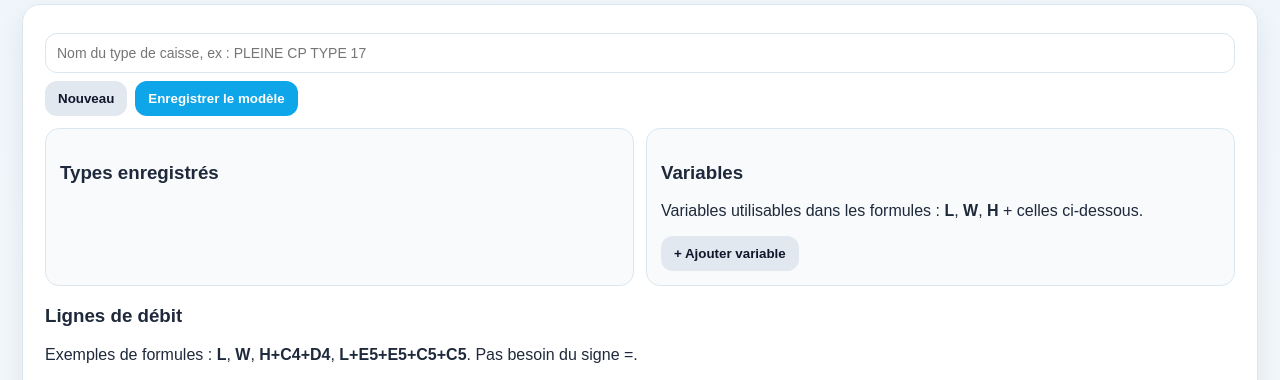
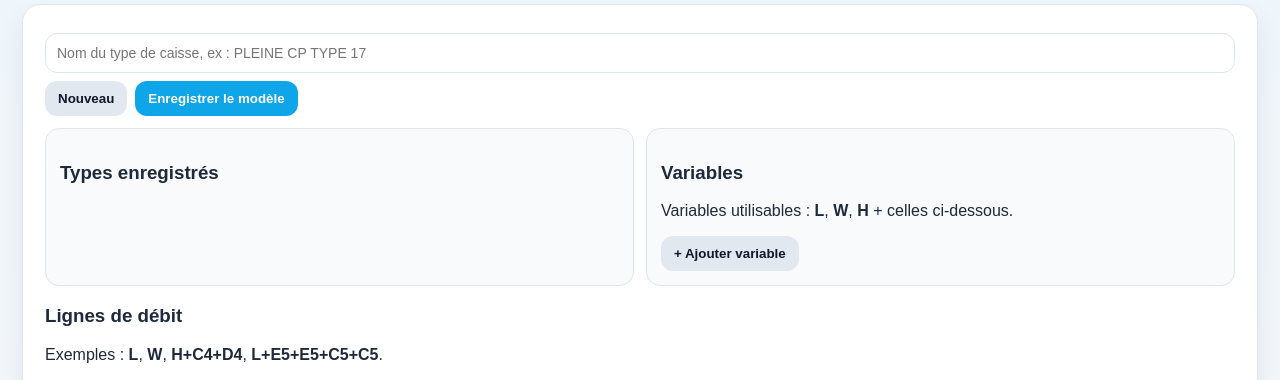
Before and after one commit to gregmora1976/ESI-CAISSERIE, a Flask app: page /modeles-caisses in a window 1280 px wide. Shown: the part 170-550 px from the top of the page. Run offline with Flask 3, Linux system fonts and the light colour scheme; data that the repository does not hold is empty.

Commit message:
Add files via upload

```diff
--- a/templates/modeles_caisses.html
+++ b/templates/modeles_caisses.html
@@ -16,16 +16,16 @@
 
     <div class="box">
       <h3>Variables</h3>
-      <p class="small">Variables utilisables dans les formules : <b>L</b>, <b>W</b>, <b>H</b> + celles ci-dessous.</p>
+      <p class="small">Variables utilisables : <b>L</b>, <b>W</b>, <b>H</b> + celles ci-dessous.</p>
       <div id="variablesBox"></div>
       <button onclick="addVariable()">+ Ajouter variable</button>
     </div>
   </div>
 
   <h3>Lignes de débit</h3>
-  <p class="small">Exemples de formules : <b>L</b>, <b>W</b>, <b>H+C4+D4</b>, <b>L+E5+E5+C5+C5</b>. Pas besoin du signe =.</p>
+  <p class="small">Exemples : <b>L</b>, <b>W</b>, <b>H+C4+D4</b>, <b>L+E5+E5+C5+C5</b>.</p>
 
-  <table class="table" id="linesTable">
+  <table class="table">
     <thead>
       <tr>
         <th>Famille</th>
@@ -58,6 +58,8 @@ let CURRENT_ID = null;
 let VARIABLES = {};
 let LINES = [];
 
+async function api(url,opt){const r=await fetch(url,opt);return await r.json();}
+
 function defaultModel(){
   CURRENT_ID = null;
   document.getElementById('modelName').value = '';
@@ -73,8 +75,6 @@ function defaultModel(){
 }
 
 function newModel(){ defaultModel(); }
-
-async function api(url,opt){const r=await fetch(url,opt);return await r.json();}
 
 async function loadModels(){
   MODELS = await api('/api/types-caisses');
```
